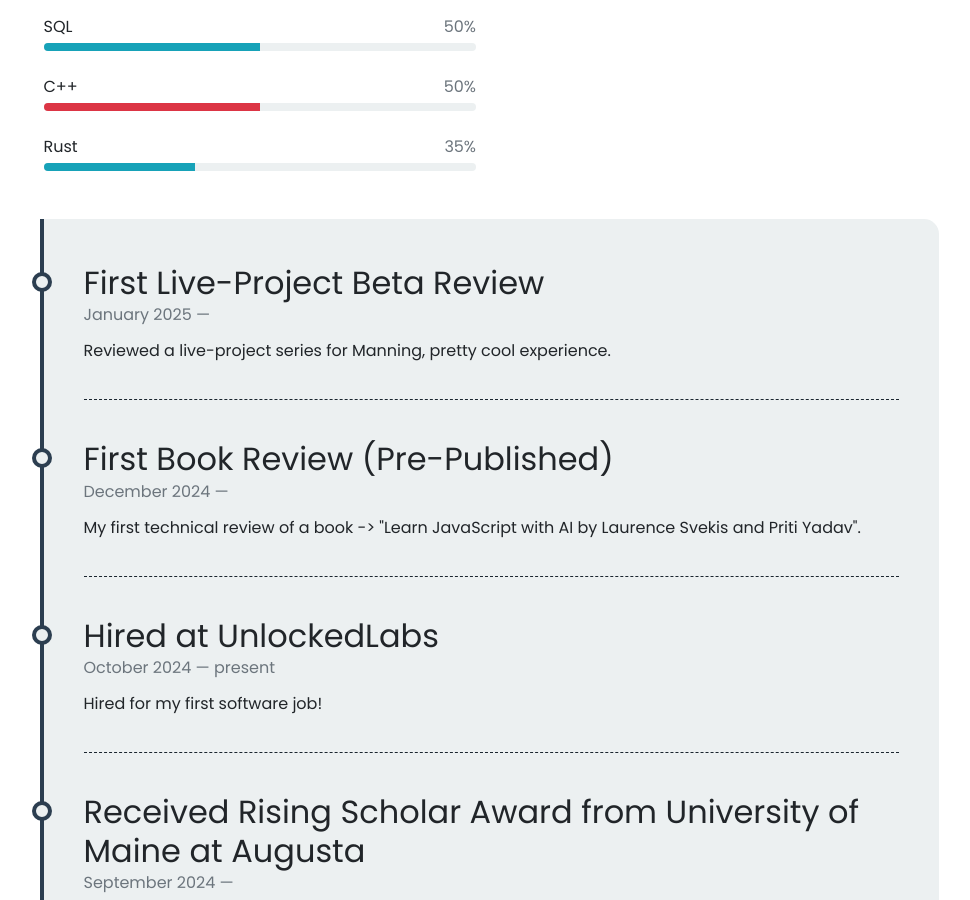
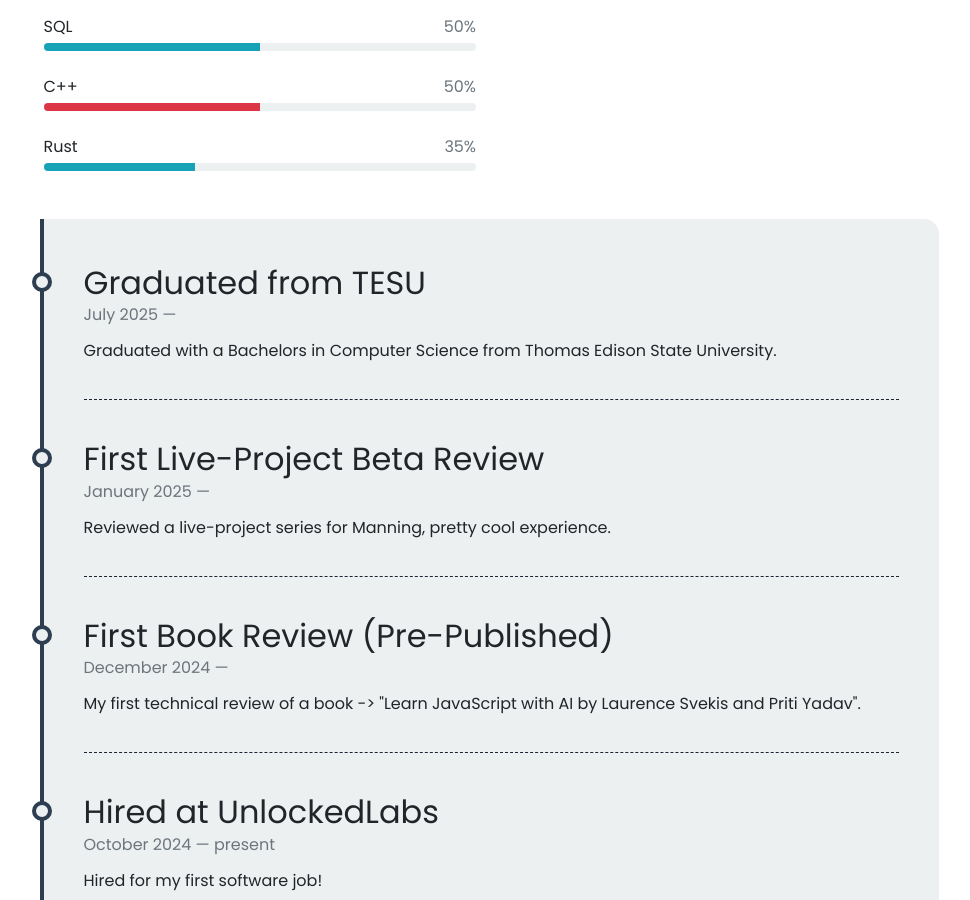
Before and after one commit to CK-7vn/CK-7vn.github.io, a Jekyll site: the page built from pages/about.md, in a window 1280 px wide and 900 px high, scrolled down 663 px. Shown: the whole window, without its empty margins (149-1119 px from the left). Built offline with Jekyll 4.4.1, drawn with Linux system fonts in a browser that asks for light colours; emoji names are drawn with the system emoji font.

Commit message:
timeline

```diff
--- a/_data/timeline.yml
+++ b/_data/timeline.yml
@@ -1,3 +1,7 @@
+- title: Graduated from TESU
+  from: July 2025
+  description: Graduated with a Bachelors in Computer Science from Thomas Edison State University.
+
 - title: First Live-Project Beta Review
   from: January 2025
   description: Reviewed a live-project series for Manning, pretty cool experience.
```
